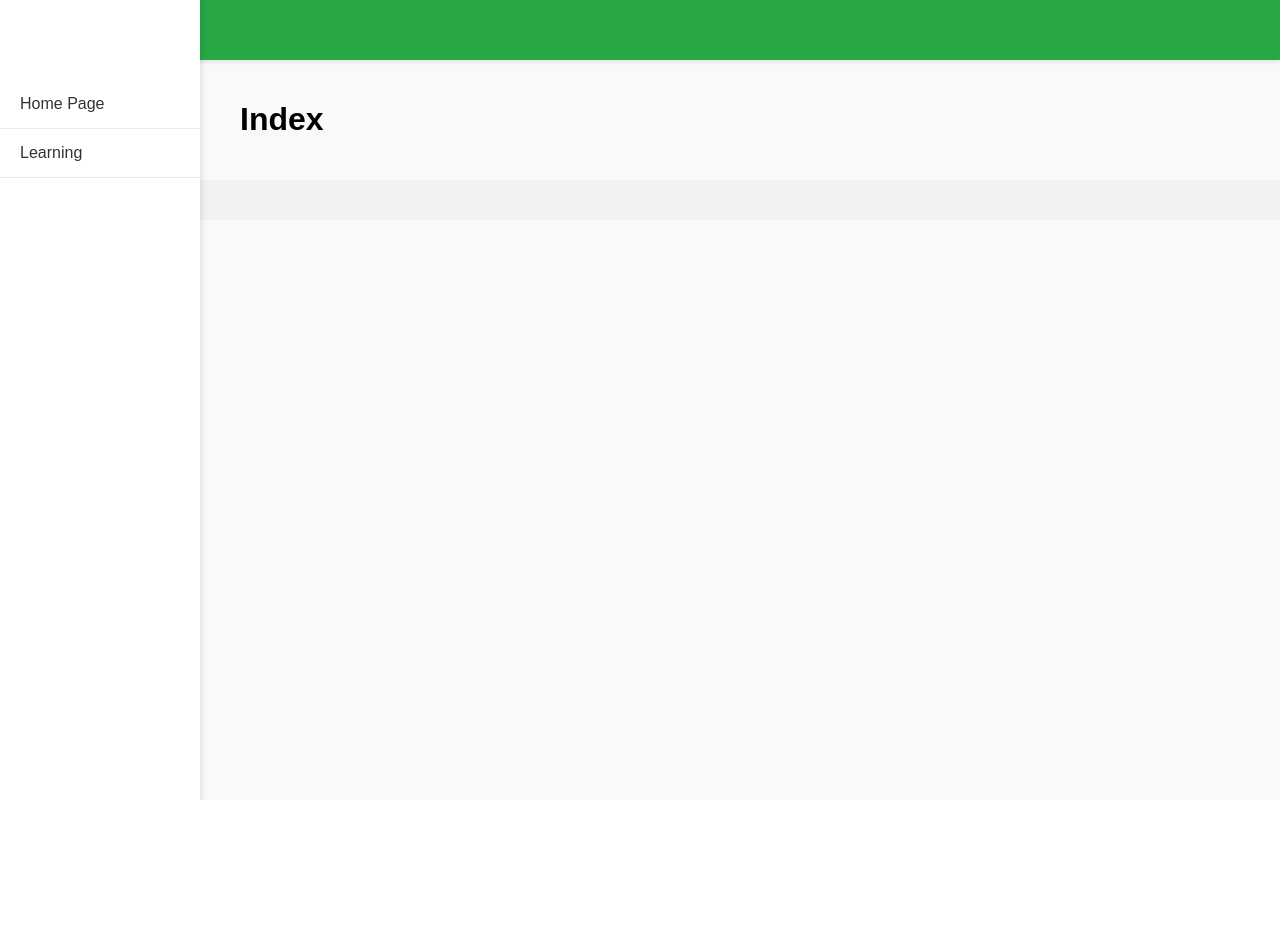
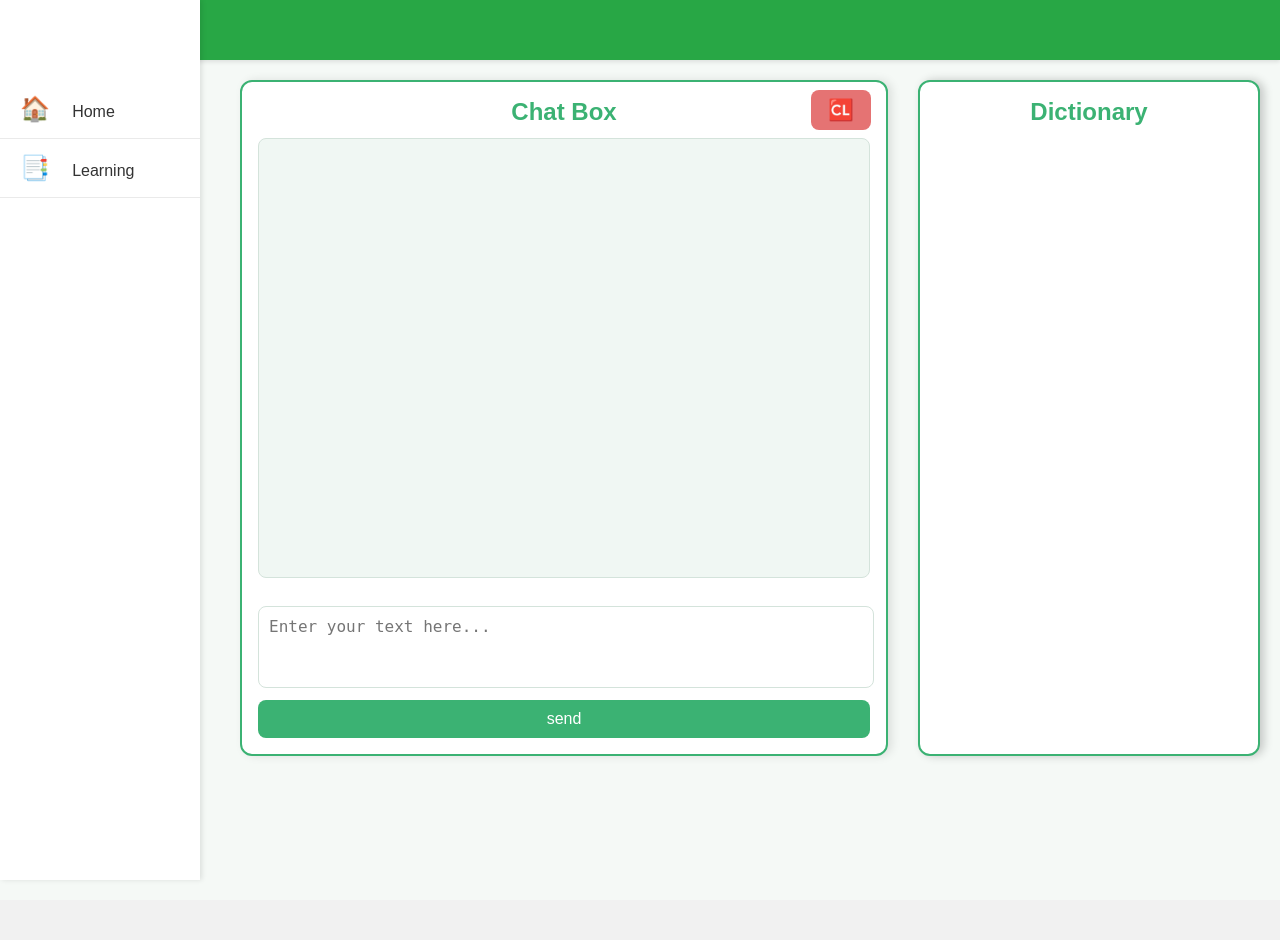
Before and after one commit to Goer17/Clara, a Flask app: page / in a window 1280 px wide. Before the commit the page ends 800 px from the top, so only its background shows below. Run offline with Flask 3, Linux system fonts and the light colour scheme; parts of the project's set-up code (start-up, migrations or seed data) failed here and were passed over.

Commit message:
✅ Started the index page.

```diff
--- a/app.py
+++ b/app.py
@@ -1,6 +1,8 @@
-from flask import Flask
+from flask import Flask, session
 
 app = Flask(__name__)
+app.secret_key = "123456789"
+app.config["SESSION_TYPE"] = "filesystem"
 
 from blueprints.index import bp as index_bp
 from blueprints.learn import bp as learn_bp
--- a/blueprints/index.py
+++ b/blueprints/index.py
@@ -4,6 +4,7 @@ bp = Blueprint('index', __name__, url_prefix='/')
 
 @bp.route("/", methods=["GET", "POST"])
 def index():
+    chat_history = session.get("chat_history", [])
     return render_template(
-        "index/index.html"
+        "index/index.html", chat_history=chat_history
     )
--- /dev/null
+++ b/static/css/index.css
@@ -0,0 +1,167 @@
+body {
+    font-family: Arial, sans-serif;
+    background-color: #f5f9f6;
+    margin: 0;
+    padding: 0;
+    color: #333;
+    overflow: hidden; /* 防止滚动条出现 */
+}
+
+#content-body {
+    position: relative; /* 确保内部绝对定位元素以此为基准 */
+    width: 100%;
+    height: 100vh; /* 高度占满整个页面 */
+    padding: 0;
+    box-sizing: border-box;
+}
+
+#chatbox {
+    position: relative;
+    top: 0;
+    left: 0;
+    width: 60%; /* 固定宽度，保持紧凑布局 */
+    height: 80%; /* 高度固定为容器的 80% */
+    background-color: #ffffff;
+    border: 2px solid #3bb273;
+    border-radius: 12px 12px 12px 12px; /* 右侧圆角，左侧贴合 */
+    box-shadow: 4px 0 10px rgba(0, 0, 0, 0.1);
+    display: flex;
+    flex-direction: column;
+    justify-content: center;
+    padding: 16px;
+    gap: 12px;
+}
+
+#dictionary {
+    position: absolute;
+    top: 0;
+    right: 0;
+    width: 30%; /* 固定宽度，保持紧凑布局 */
+    height: 80%; /* 高度固定为容器的 80% */
+    background-color: #ffffff;
+    border: 2px solid #3bb273;
+    border-radius: 12px 12px 12px 12px; /* 右侧圆角，左侧贴合 */
+    box-shadow: 4px 0 10px rgba(0, 0, 0, 0.2);
+    display: flex;
+    flex-direction: column;
+    padding: 16px;
+    gap: 12px;
+}
+
+#title {
+    font-size: 1.5rem;
+    color: #3bb273;
+    text-align: center;
+    margin: 0;
+}
+
+#messages {
+    flex-grow: 1;
+    overflow-y: auto;
+    margin-bottom: 16px;
+    padding: 8px;
+    border: 1px solid #d4e3db;
+    border-radius: 8px;
+    background-color: #f0f7f3;
+}
+
+.message {
+    display: block;
+    margin: 8px 0;
+    padding: 12px;
+    border-radius: 10px;
+    font-size: 0.9rem;
+    line-height: 1.4;
+    white-space: pre-wrap;
+
+}
+
+.message.user {
+    background-color: #8effbb;
+    color: #2c664c;
+    align-self: flex-end;
+}
+
+.message.assistant {
+    background-color: #f1f8ff;
+    color: #2c3e50;
+    align-self: flex-start;
+}
+
+.message pre {
+    width: 100%;
+    white-space: pre-wrap;
+    word-wrap: break-word; /* 支持旧版浏览器 */
+    overflow-wrap: break-word; /* 标准属性，现代浏览器支持 */
+}
+
+#input {
+    width: 97%;
+    border: 1px solid #d4e3db;
+    border-radius: 8px;
+    padding: 10px;
+    font-size: 1rem;
+    margin-right: 8px;
+    resize: none;
+    height: 60px;
+    max-height: 100px;
+    overflow-y: auto; /* 超过高度时出现滚动条 */
+    transition: height 0.2s ease;
+}
+
+button {
+    padding: 10px 16px;
+    font-size: 1rem;
+    border: none;
+    border-radius: 8px;
+    cursor: pointer;
+    transition: background-color 0.3s ease;
+}
+
+button#send {
+    background-color: #3bb273;
+    color: #ffffff;
+}
+
+button#send:hover {
+    background-color: #2a8a5e;
+}
+
+button#reset {
+    position: absolute;
+    top: 0;
+    right: 0;
+    width: 60px;
+    height: 40px;
+    background-color: #e57373;
+    color: #ffffff;
+    display: flex;
+    justify-content: center;
+    align-items: center;
+    margin-top: 8px;
+    margin-right: 15px;
+}
+
+button#reset:hover {
+    background-color: #c64848;
+}
+
+@media (max-width: 600px) {
+    #chatbox {
+        width: 100%; /* 在小屏幕上占满宽度 */
+        height: 80%; /* 保持 80% 的高度 */
+        border-radius: 0; /* 去掉圆角适配全宽 */
+    }
+
+    #title {
+        font-size: 1.2rem;
+    }
+
+    #input {
+        font-size: 0.9rem;
+    }
+
+    button {
+        font-size: 0.9rem;
+    }
+}
--- /dev/null
+++ b/static/js/index.js
@@ -0,0 +1,81 @@
+document.addEventListener("DOMContentLoaded", () => {
+    const messagesDiv = document.getElementById("messages");
+    const input = document.getElementById("input");
+    const sendButton = document.getElementById("send");
+    const resetButton = document.getElementById("reset")
+
+    function renderChatHistory(history) {
+        history.forEach(({ role, content }) => {
+            if (role === "user" || role == "assistant") {
+                appendMessage(role, content);
+            }
+        });
+    }
+    renderChatHistory(chatHistory);
+
+    function appendMessage(role, text) {
+        const messageDiv = document.createElement("div");
+        messageDiv.classList.add("message", role);
+
+        const pre = document.createElement("pre");
+        pre.textContent = text;
+        messageDiv.appendChild(pre);
+
+        messagesDiv.appendChild(messageDiv);
+        messagesDiv.scrollTop = messagesDiv.scrollHeight;
+    }
+
+    async function sendMessage() {
+        const message = input.value.trim();
+        if (!message) return;
+
+        appendMessage("user", message);
+        input.value = "";
+
+        try {
+            const response = await fetch("/chat/v1", {
+                method: "POST",
+                headers: {
+                    "Content-Type": "application/json",
+                },
+                body: JSON.stringify({ message }),
+            });
+
+            const data = await response.json();
+            console.log(data)
+            if (data.reply) {
+                appendMessage("assistant", data.reply);
+            } else {
+                appendMessage("assistant", "Error: " + (data.error || "Unknown error"));
+            }
+        } catch (error) {
+            appendMessage("assistant", "Error: " + error.message);
+        }
+    }
+
+    async function resetMessage() {
+        try {
+            const response = await fetch("/chat/reset", {
+                method: "POST"
+            });
+            if (response.ok) {
+                messagesDiv.innerHTML = "";
+            } else {
+                const errorData = await response.json();
+                appendMessage("assistant", "Error: " + (errorData.error || "Failed to reset chat."));
+            }
+        } catch (error) {
+            appendMessage("assistant", "Error: " + error.message);
+        }
+    }
+
+    sendButton.addEventListener("click", sendMessage);
+    resetButton.addEventListener("click", resetMessage);
+
+    input.addEventListener("keydown", (event) => {
+        if (event.key === "Enter") {
+            event.preventDefault();
+            sendMessage();
+        }
+    });
+});
--- a/templates/base.html
+++ b/templates/base.html
@@ -3,14 +3,15 @@
 <head>
     <meta charset="UTF-8">
     <meta name="viewport" content="width=device-width, initial-scale=1.0">
-    <link rel="stylesheet" href="{{ url_for('static', filename="css/base.css") }}">
+    <link rel="stylesheet" href="{{ url_for('static', filename='css/base.css') }}">
+    {% block style %}{% endblock style %}
     <title>{% block title %}{% endblock title %}</title>
 </head>
 <body>
     <div class="header"></div>
     <div class="navigator">
-        <a class="home" href="/">Home Page</a>
-        <a class="learn" href="/learn">Learning</a>
+        <a class="home" href="/"><span style="font-size: 1.5em;">🏠</span>&nbsp;&nbsp;&nbsp;&nbsp; Home</a>
+        <a class="learn" href="/learn"><span style="font-size: 1.5em;">📑</span>&nbsp;&nbsp;&nbsp;&nbsp; Learning</a>
     </div>
     <div class="content">
         {% block content %}{% endblock content %}
--- a/templates/index/index.html
+++ b/templates/index/index.html
@@ -1,7 +1,27 @@
 {% extends "base.html" %}
 
-{% block title %}Index{% endblock title %}
+{% block title %}Clara - Index{% endblock title %}
+
+{% block style %}
+<link rel="stylesheet" href="{{ url_for('static', filename='css/index.css') }}">
+{% endblock style %}
 
 {% block content %}
-<h1>Index</h1>
+<div id="content-body">
+    <div id="chatbox">
+        <h3 id="title">Chat Box</h3>
+        <div id="messages">
+        </div>
+        <textarea id="input" placeholder="Enter your text here..."></textarea>
+        <button id="send">send</button>
+        <button id="reset"><span style="font-size: 1.3em;">🆑</span></button>
+    </div>
+    <div id="dictionary">
+        <h4 id="title">Dictionary</h4>
+    </div>
+</div>
+<script>
+    const chatHistory = {{ chat_history | tojson }};
+</script>
+<script src="{{ url_for('static', filename='js/index.js') }}"></script>
 {% endblock content %}
--- a/templates/learn/index.html
+++ b/templates/learn/index.html
@@ -1,7 +1,7 @@
 {% extends "base.html" %}
 
-{% block title %}Learn{% endblock title %}
+{% block title %}Clara - Learn{% endblock title %}
 
 {% block content %}
-<h1>Learning</h1>
+
 {% endblock content %}
```
Also changed, not shown: agent/planner.py (+8 -1 lines), blueprints/chat.py (+46 -1 lines), utils/general.py (+11 -0 lines).
